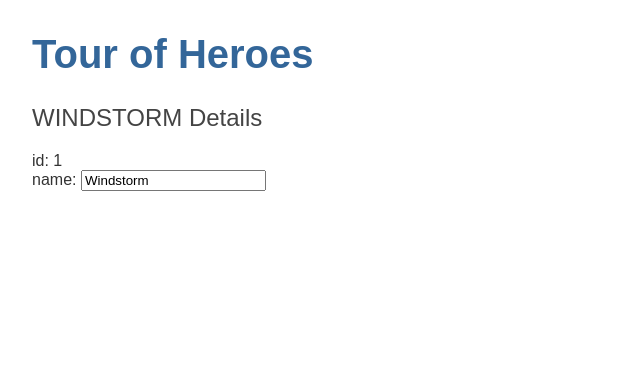
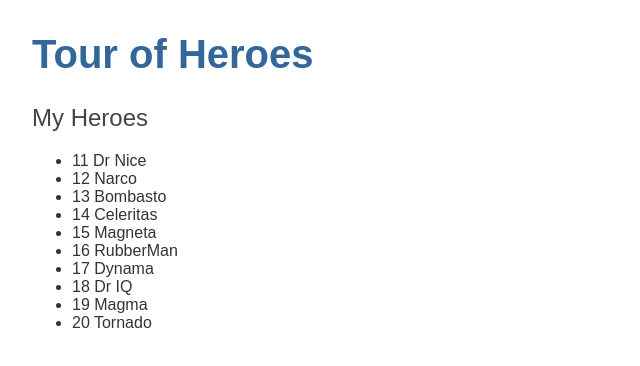
Before and after one commit to luis-adorno5/Tour-of-Heroes, an Angular app: page / in a window 1280 px wide. Shown: the top 366 px of the page, without its empty margins (0-640 px from the left). Built offline with nearby package versions, Linux system fonts and the light colour scheme.

Commit message:
Add mock heroes and display on hero component.

```diff
--- a/src/app/heroes/heroes.component.html
+++ b/src/app/heroes/heroes.component.html
@@ -1,7 +1,6 @@
-<h2>{{hero.name | uppercase}} Details</h2>
-<div><span>id: </span>{{hero.id}}</div>
-<div>
-  <label>name:
-    <input [(ngModel)]="hero.name" placeholder="name"/>
-  </label>
-</div>
+<h2>My Heroes</h2>
+<ul class="heroes">
+  <li *ngFor="let hero of heroes">
+    <span class="badge">{{hero.id}}</span> {{hero.name}}
+  </li>
+</ul>
--- a/src/app/heroes/heroes.component.ts
+++ b/src/app/heroes/heroes.component.ts
@@ -1,5 +1,6 @@
 import { Component, OnInit } from '@angular/core';
 import { Hero } from '../Hero'
+import { HEROES } from '../mock-heroes';
 
 @Component({
   selector: 'app-heroes',
@@ -8,6 +9,7 @@
 })
 export class HeroesComponent implements OnInit {
 
+  heroes = HEROES;
   hero: Hero = {
     id: 1,
     name: 'Windstorm'
--- /dev/null
+++ b/src/app/mock-heroes.ts
@@ -0,0 +1,14 @@
+import { Hero } from './Hero';
+
+export const HEROES: Hero[] = [
+  { id: 11, name: 'Dr Nice' },
+  { id: 12, name: 'Narco' },
+  { id: 13, name: 'Bombasto' },
+  { id: 14, name: 'Celeritas' },
+  { id: 15, name: 'Magneta' },
+  { id: 16, name: 'RubberMan' },
+  { id: 17, name: 'Dynama' },
+  { id: 18, name: 'Dr IQ' },
+  { id: 19, name: 'Magma' },
+  { id: 20, name: 'Tornado' }
+];
```
